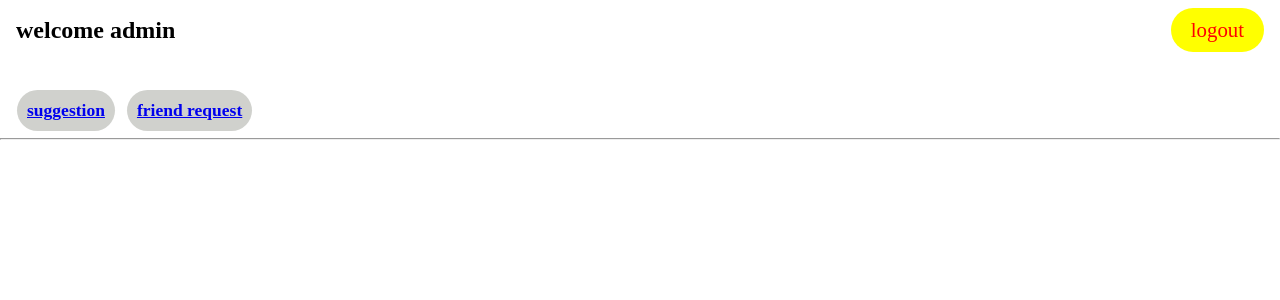
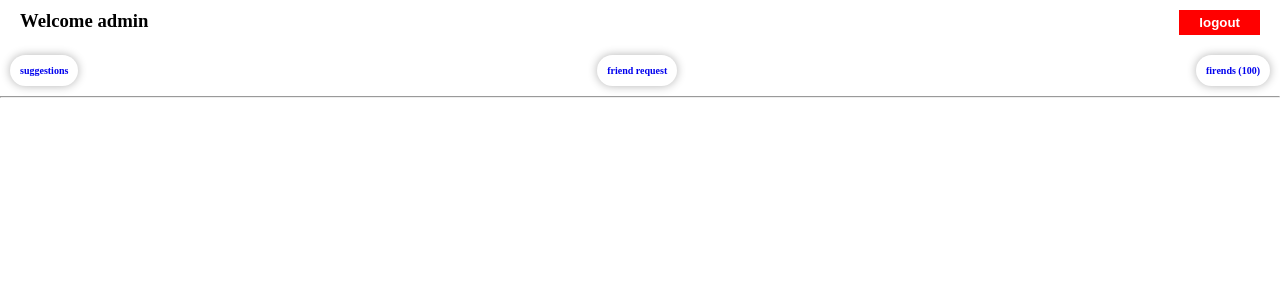
Before and after one commit to izzyjosh/DjangoFRequest, a Django app: page /friendslist/ in a window 1280 px wide. Shown: the top 300 px of the page. Run offline with Django 4.2, Linux system fonts and the light colour scheme; a user stored in the database is signed in; data comes from the database, SQL or seed files in the repository; both versions use the stored data as it was after the commit.

Commit message:
changed the html template use for rendering pages

```diff
--- /dev/null
+++ b/templates/base.html
@@ -0,0 +1,74 @@
+<!DOCTYPE html>
+<html lang="en">
+<head>
+  <meta charset="UTF-8">
+  <meta name="viewport" content="width=device-width, initial-scale=1.0">
+  <meta http-equiv="X-UA-Compatible" content="ie=edge">
+  <title>{% block title%} {%endblock%}</title>
+  <style>
+    * {
+      padding: 0;
+      margin: 0;
+      box-sizing: border-box;
+    }
+    .nav-links {
+      display: flex;
+      justify-content: space-between;
+      margin: 10px 20px 20px 20px;
+    }
+    .nav-links button {
+      padding: 5px 20px;
+      border: none;
+      background: red;
+      color: white;
+      font-weight: 600;
+    }
+    .f-con {
+      display: flex;
+      text-align: center;
+      justify-content: space-between;
+      margin: 5px 10px 10px 10px;
+    }
+    .f-con h3 {
+      box-shadow: hsl(0,0%,70%) 0 0 10px;
+      padding: 10px;
+      font-size: 10px;
+      border: none;
+      border-radius: 50px;
+    }
+    .suggest {
+      box-shadow: hsl(0,0%,70%) 0 0 10px;
+      margin: 20px 10px;
+      height: 100px;
+      padding: 10px;
+    }
+    .suggest img {
+      width: 80px;
+      float: left;
+      border-radius: 100%;
+      margin-right: 20px;
+    }
+    .suggest h4 {
+      font-weight: 700;
+      margin: 5px 10px 10px 0;
+    }
+    .suggest button {
+      padding: 8px 20px;
+      color: white;
+      background: blue;
+      font-weight: 400;
+      border: none;
+      border-radius: 10px;
+    }
+    a {
+      text-decoration: none;
+    }
+
+  </style>
+</head>
+<body>
+    {%block content%}
+
+    {%endblock%}
+</body>
+</html>
--- a/templates/friendslist.html
+++ b/templates/friendslist.html
@@ -1,51 +1,28 @@
-<!DOCTYPE html>
-<html lang="en">
-<head>
-    <meta charset="UTF-8">
-    <meta name="viewport" content="width=width="", initial-scale=1.0">
-    <meta http-equiv="X-UA-Compatible" content="ie=edge">
-    <title>home page</title>
-    <style>                                                                   * {
-            margin: 0;                                                            padding: 0;
-            box-sizing: border-box;
-        }
-        .nav-links {                                                              display: flex;
-            justify-content: space-between;                                       align-items: center;
-            padding: 0.5em 1em;                                                   color: black;                                                     }
-        .nav-links a {                                                            text-decoration: none;
-            font-size: 1.3em;
-            color: red;
-            background: yellow;
-            border-radius: 50px;                                                  padding:  10px 20px;                                              }                                                                     .main {                                                                   justify-content: space-between;                                       background:white;
-            border: blue;
-            padding: 2em 1em;                                                     font-size: 15px;
-        }                                                                     .main h3 {                                                                background: #D0D1CD;
-            float: left;
-            margin: 0 10px 0 2px;
-            border-radius: 50px;
-            padding: 10px 10px;                                               }
-.suggestion {                                                             box-shadow: hsl(0,0%,70%) 0 0 10px;
-            border-radius: 10px;                                                  margin: 10px 20px;                                                    padding: 20px;
-        }                                                                     .suggestion h4 {
-            margin-left: 20px;
-        }
-        .suggestion a {
-            margin-left: 200px;                                                                                                                     }                                                                     button {                                                                  background: blue;                                                     padding: 10px;
-            border: none;
-                                                                              }
-    </style>                                                          </head>                                                               <body>
+{% extends "base.html" %}
+
+{% block title %} Friends List {% endblock %}
+
+{% block content %}
 <header>
     <nav class="nav-links">
-                <h2>welcome {{request.user.username}}</h2>
-            <a href="{% url 'account:logout'%}">logout</a>                    </nav>
-        <div class="main">
-                <h3><a href="{% url 'main:home' %}">suggestion</a></h3>
-                <h3><a href="{% url 'main:allrequest' %}">friend request</a></h3>
+	    <h3>Welcome {{request.user.get_username}}</h2>
+	    <a href="{% url 'account:logout' %}"><button>logout</button></a>
+    </nav>
+    <div class="f-con">
+      <a href="{% url 'main:home'%}"><h3>suggestions</h3></a>
+      <a href="{% url 'main:allrequest'%}"><h3>friend request</h3></a>
+      <a href="{% url 'main:friendslist'%}"><h3>firends (100)</h3></a>
     </div>
   </header>
-    <br>                                                                  <hr>
+  <hr>
   <main>
-	    {% for friend in friends%}                                              <div class="suggestion" id="added">                                       <h4>{{friend.username}}</h4>
-	    </div>                                                             {% endfor %}
+   {% for friend in friends %}
+    <div class="suggest">
+      <img src="./good.webp" alt="user image">
+      <h4>{{friend.get_username}}</h4>
+      <p>{{friend.get_contact}}</p>
+    </div>
   </main>
-</body>                                                               </html>
+  {% endfor %}
+
+{%endblock%}
```
Also changed, not shown: templates/accept.html (+15 -81 lines), templates/home.html (+25 -82 lines), db.sqlite3, 2 other files. Lines whose indentation alone changed are shown as unchanged.
